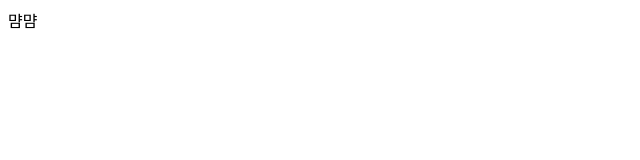
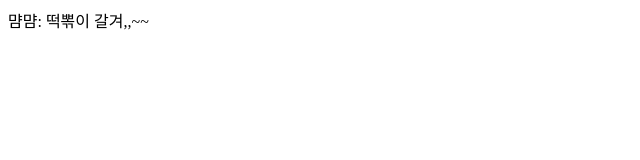
Before and after one commit to YSH1214/oz_new, a plain HTML site: page newfile.html in a window 1280 px wide. Shown: the whole page, without its empty margins (0-640 px from the left). Drawn offline with Linux system fonts and the light colour scheme.

Commit message:
점메추

```diff
--- a/newfile.html
+++ b/newfile.html
@@ -6,6 +6,6 @@
     <title>Document</title>
 </head>
 <body>
-    먐먐
+    먐먐: 떡뽂이 갈겨,,~~
 </body>
 </html>
```
